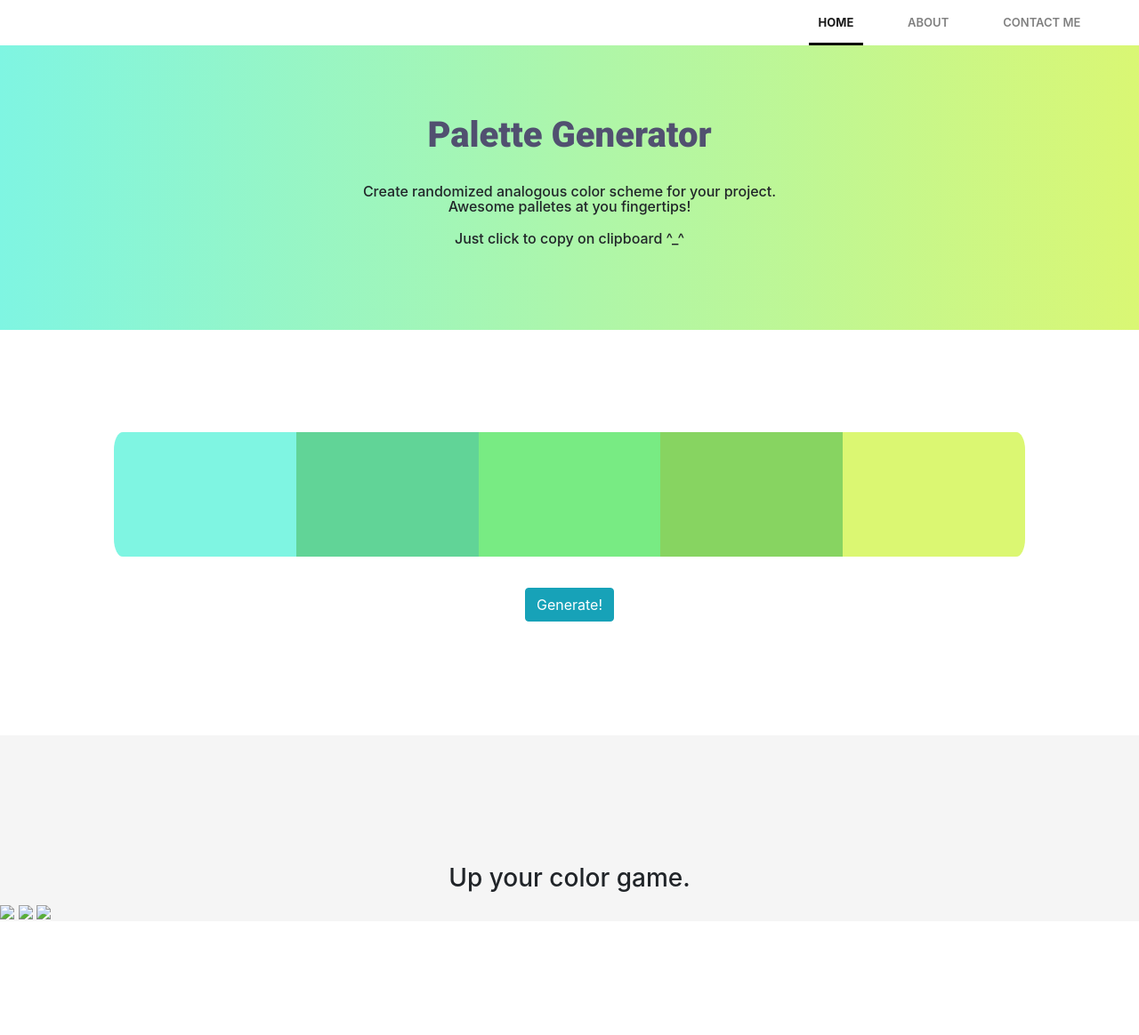
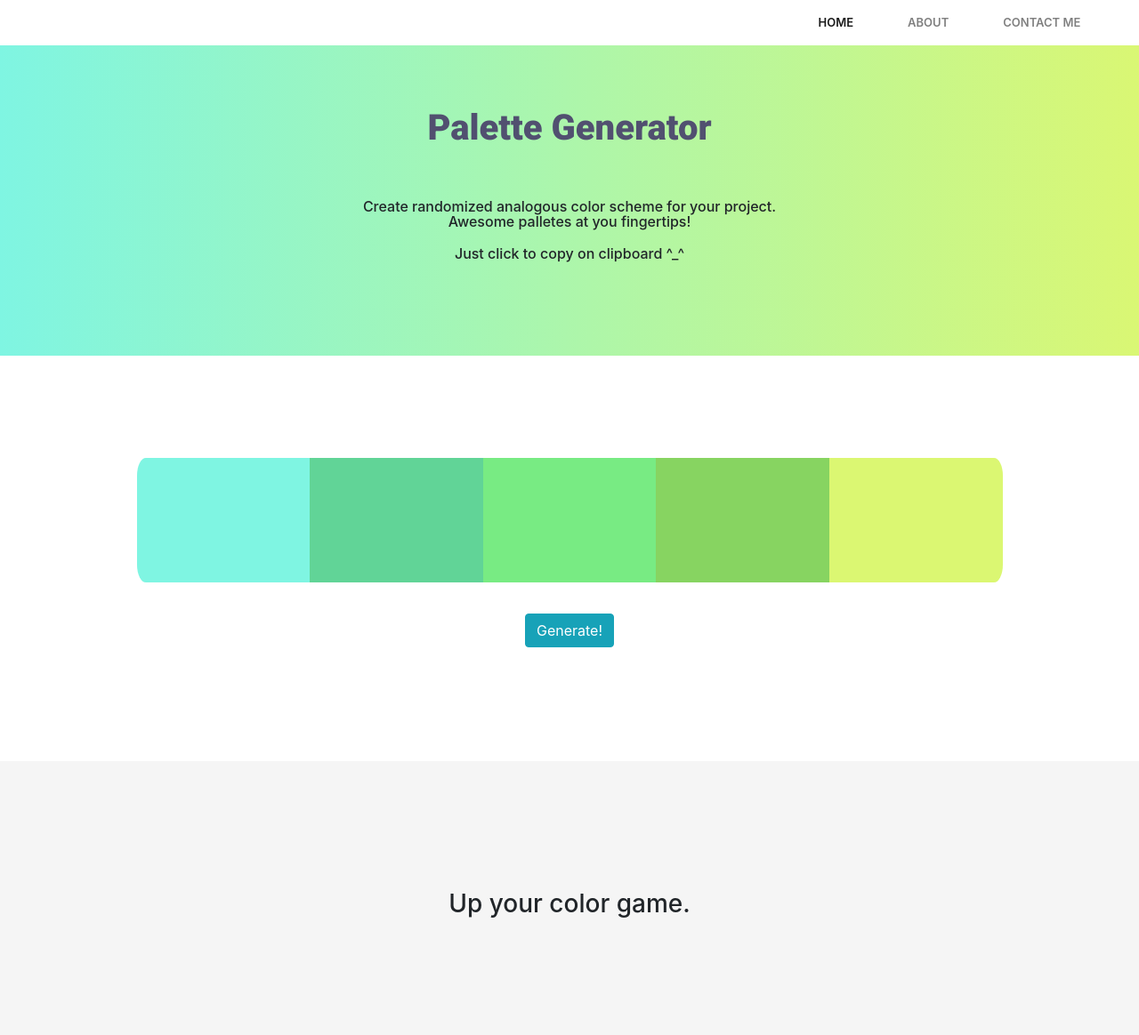
Before and after one commit to Corbe30/paletteGenerator, a plain HTML site: page index.html in a window 1280 px wide. Shown: the top 1164 px of the page at 89% size. Drawn offline with nearby package versions, Linux system fonts and the light colour scheme.

Commit message:
Update styles.css

```diff
--- a/styles.css
+++ b/styles.css
@@ -1,20 +1,27 @@
 #btn{}
 
+html{
+  scroll-behavior: smooth;
+}
 .heading{
     font-family: 'Roboto', sans-serif;
     font-weight:900;
     color: #515070;
     flex-basis:100%;
 }
+
+.navbar{
+  position: fixed;
+  top: 0;
+  width: 100%;
+  z-index:1;
+  padding-bottom:15px;
+}
 .nav-text{
     font-size: small;
     font-weight: 600;
 }
-.active{
-    font-weight: 700;
-    padding-bottom: 12px;
-    border-bottom: 3px solid black;
-}
+
 .nav-item{
     margin-right:3vw;
     margin-bottom:-8px;
@@ -22,7 +29,7 @@
 header{
     margin: 0;
     padding: 0;
-    height:40vh;
+    height:50vh;
     background: linear-gradient(90deg, #7FF5E2 0%, #DBF772 101.53%);
 
     display:flex;
@@ -31,6 +38,7 @@ header{
     flex-wrap: wrap;
 
     padding:70px;
+    padding-top:100px;
 }
 .header-txt{
     font-weight: 500;
@@ -54,7 +62,7 @@ main{
     width:70px;
     height:70px;
     background:blue;
-    flex-basis: 20%;
+    flex-basis: 19%;
   }
 
 .animation-target:hover{
@@ -103,11 +111,40 @@ main{
     margin-top:70px;
 }
 
+.about{
+  display:flex;
+  align-items:center;
+  justify-content:center;
+  flex-wrap: wrap;
+  padding-top:100px;
+  padding-bottom:100px;
+}
+
+.img-card{
+
+  width:300px;
+  margin:2%;
+  border-radius:50px;
+  transition: all .2s ease-in-out;
+}
+
+.img-card:hover{
+  transform: scale(1.05);
+  filter: contrast(150%);
+}
+
+.fab:hover{
+  opacity:0.7;
+}
+.fas:hover{
+  opacity:0.7;
+}
 
 
 @media screen and (max-width: 500px) {
     .header-txt{
         font-size:2.55vw;
+        margin-top:50px;
     }
     .heading{
         font-size:10vw;
@@ -115,7 +152,8 @@ main{
         margin-bottom:-5vh;
     }
     header{
-        height: 60vh;
+        height: 70vh;
+        padding-top:70;
     }
     .animation-target{
         width:50px;
```
